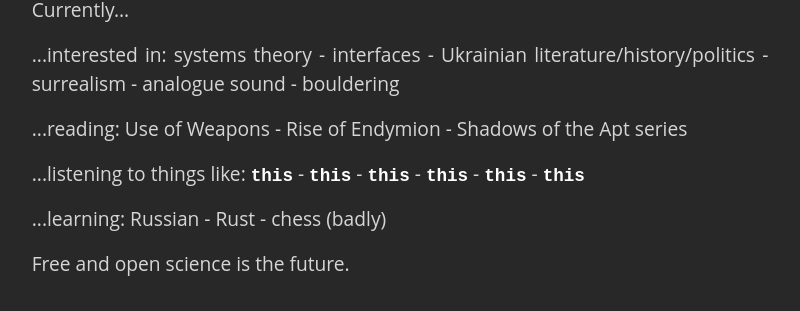
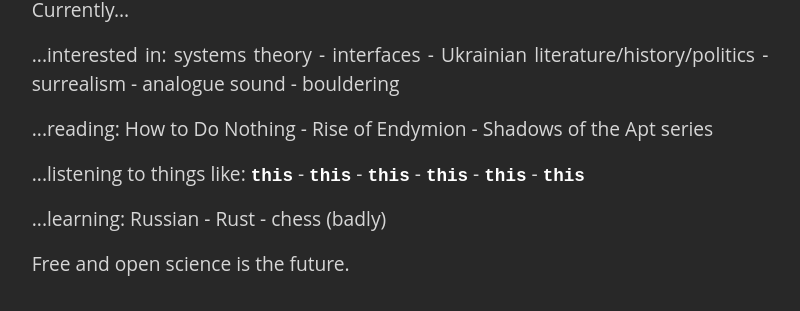
Before and after one commit to hemmelig/hemmelig.github.io, a Jekyll site: the page built from index.html, in a window 1280 px wide and 900 px high, scrolled down 639 px. Shown: the part 535-846 px from the top of the window, without its empty margins (240-1040 px from the left). Built offline with Jekyll 4.4.1, drawn with Linux system fonts in a browser that asks for light colours; nearby versions of some CDN libraries; some web fonts are replaced.

Commit message:
:books: Update current reading EOM

```diff
--- a/index.html
+++ b/index.html
@@ -11,7 +11,7 @@ interests:
   - analogue sound
   - bouldering
 books:
-  - Use of Weapons
+  - How to Do Nothing
   - Rise of Endymion
   - Shadows of the Apt series
 beats:
```
